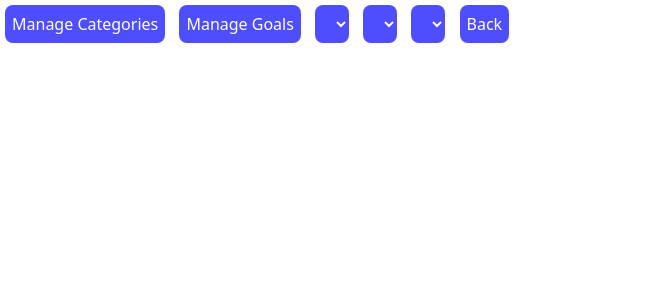
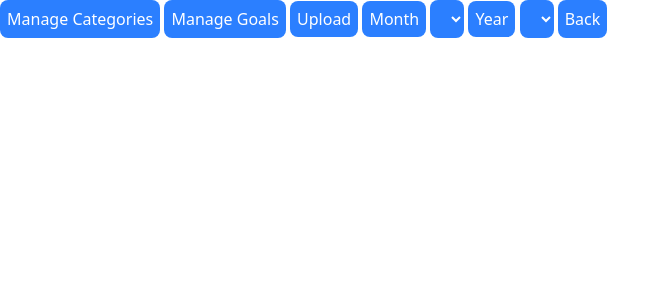
Before and after one commit to RockShwa/WebBudgetizer, a SvelteKit app: page /transactions in a window 1280 px wide. Shown: the top 300 px of the page, without its empty margins (0-670 px from the left). Built offline with nearby package versions, Linux system fonts and the light colour scheme.

Commit message:
adding button functionality and doing some other stuff

```diff
--- a/package.json
+++ b/package.json
@@ -37,6 +37,8 @@
 		"@tailwindcss/postcss": "^4.1.18",
 		"@tailwindcss/vite": "^4.1.18",
 		"autoprefixer": "^10.4.24",
+		"csv-parse": "^6.1.0",
+		"papaparse": "^5.5.3",
 		"postcss": "^8.5.6",
 		"tailwindcss": "^4.1.18"
 	}
--- a/src/routes/+page.svelte
+++ b/src/routes/+page.svelte
@@ -1,7 +1,21 @@
 <script>
-	import TodoExample from "../components/example/TodoExample.svelte";
-    import Todo from "../components/example/Todo.svelte";
-    import {todos} from "../stores/todoStore.ts";
+	// import TodoExample from "../components/example/TodoExample.svelte";
+    // import Todo from "../components/example/Todo.svelte";
+    // import {todos} from "../stores/todoStore.ts";
+
+    import { goto } from '$app/navigation';
+
+    function navigateToTransactions() {
+        goto('/transactions');
+    }
+
+    function navigateToMonthlySum() {
+        goto('/monthlySummaries');
+    }
+
+    function navigateToYearlySum() {
+        goto('/yearlySummaries');
+    }
 </script>
 
 <head>
@@ -20,10 +34,10 @@
 </main>
 
 <div class="button-grid">
-        <button type="submit" class="w-60 shadow-sm rounded bg-blue-500 hover:bg-blue-600 text-white py-2">Transactions</button>
-        <button type="submit" class="w-60 shadow-sm rounded bg-blue-500 hover:bg-blue-600 text-white py-2">Yearly Summaries</button>
+        <button on:click={navigateToTransactions} id="transactionBut" type="submit" class="w-60 shadow-sm rounded bg-blue-500 hover:bg-blue-600 text-white py-2">Transactions</button>
+        <button on:click={navigateToMonthlySum} id="yearlyBut" type="submit" class="w-60 shadow-sm rounded bg-blue-500 hover:bg-blue-600 text-white py-2">Yearly Summaries</button>
         <button></button>
-        <button type="submit" class="w-60 shadow-sm rounded bg-blue-500 hover:bg-blue-600 text-white py-2">Monthly Summaries</button>
+        <button on:click={navigateToYearlySum} id="monthlyBut" type="submit" class="w-60 shadow-sm rounded bg-blue-500 hover:bg-blue-600 text-white py-2">Monthly Summaries</button>
 </div>
 
 <style>
--- a/src/routes/transactions/+page.svelte
+++ b/src/routes/transactions/+page.svelte
@@ -1,29 +1,73 @@
+<script>
+    import { goto } from '$app/navigation';
+
+    import { parse } from 'csv-parse';
+    import { Readable } from 'node:stream';
+
+    function navigateToManageCategories() {
+        goto('/manageCategories');
+    }
+
+    function navigateToManageGoals() {
+        goto('/manageGoals');
+    }
+
+    function navigateBack() {
+        history.go(-1);
+    }
+
+	function parseCSVFile() {
+        var delimeter  = ','; // what seperates csv data
+        var newline ='\n';
+        var element = document.getElementById('file');
+        var table = document.getElementById('table');
+
+        // ? as a maybe - if its not null we execute
+        // change event executed with input elements
+        //element?.addEventListener('change', function () {
+           // if (!!element?.files && element?.files.length > 0)
+        //})
+    }
+</script>
+
 <head>
     <title>Transactions</title>
 </head>
 
 <div class="button-row">
-    <button class="button">Manage Categories</button>
-    <button class="button">Manage Goals</button>
-    <select class="select">Upload</select>
+    <button onclick={navigateToManageCategories} class="button">Manage Categories</button>
+    <button onclick={navigateToManageGoals} class="button">Manage Goals</button>
+
+    <!-- add <option> stuff here after u do file import -->
+
+    <label for="file">Upload</label>
+    <input id="file" multiple type="file" class="hidden" />
+
+    <label for="upload">Month</label>
     <select class="select">Month</select>
+
+    <label for="upload">Year</label>
     <select class="select">Year</select>
-    <button class="button">Back</button>
+
+
+    <button onclick={navigateBack} class="button">Back</button>
 </div>
 
 <div class="table">
     <!-- will be generated by JavaScript -->
+     <table id="table">
+
+     </table>
 </div>
 
 <style>
-    .button, select{
+    .button, select, label{
         width: auto;
         box-shadow: var(--shadow-sm);
         border-radius: var(--radius-lg);
-        background-color: rgb(78, 78, 255);
+        background-color: var(--color-blue-500);
         color: white;
         padding: 7px;
-        margin: 5px;
     }
 
     .button:hover {
```
Also changed, not shown: 1 other file (tests, documents, lock files or other folders).
